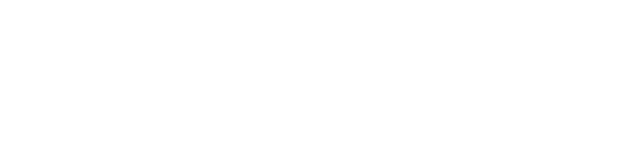
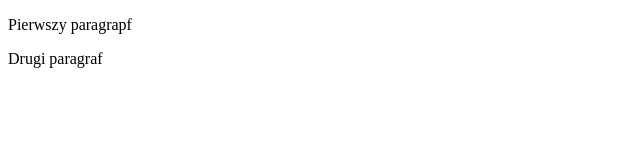
Before and after one commit to arisaktos/arisaktos.github.io, a plain HTML site: page index.html in a window 1280 px wide. Shown: the whole page, without its empty margins (0-640 px from the left). Drawn offline with Linux system fonts and the light colour scheme.

Commit message:
drugi paragraf

```diff
--- a/index.html
+++ b/index.html
@@ -5,6 +5,7 @@
     <title>Document</title>
 </head>
 <body>
-
+    <p>Pierwszy paragrapf</p>
+    <p>Drugi paragraf</p>
 </body>
 </html>
```
